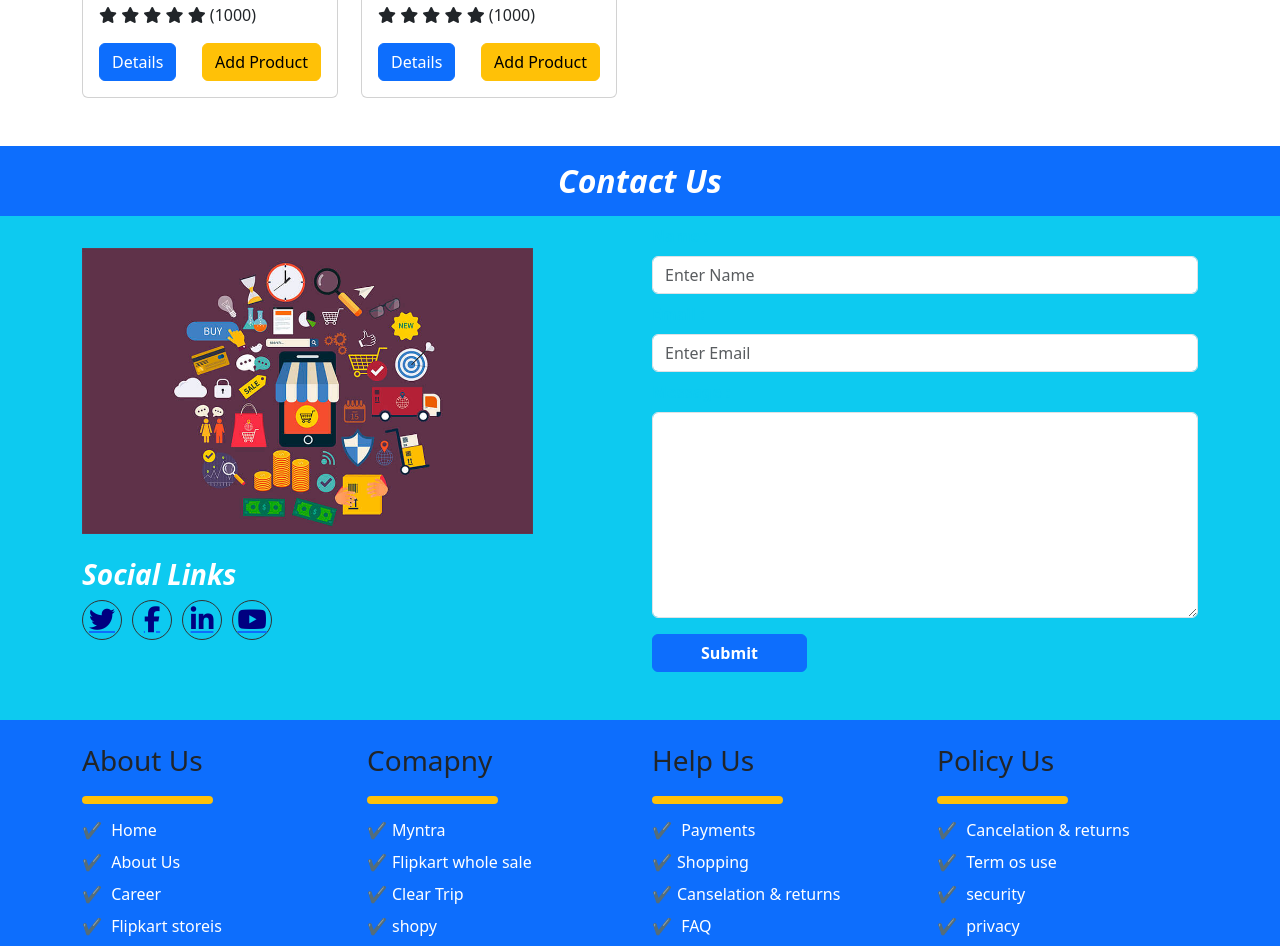
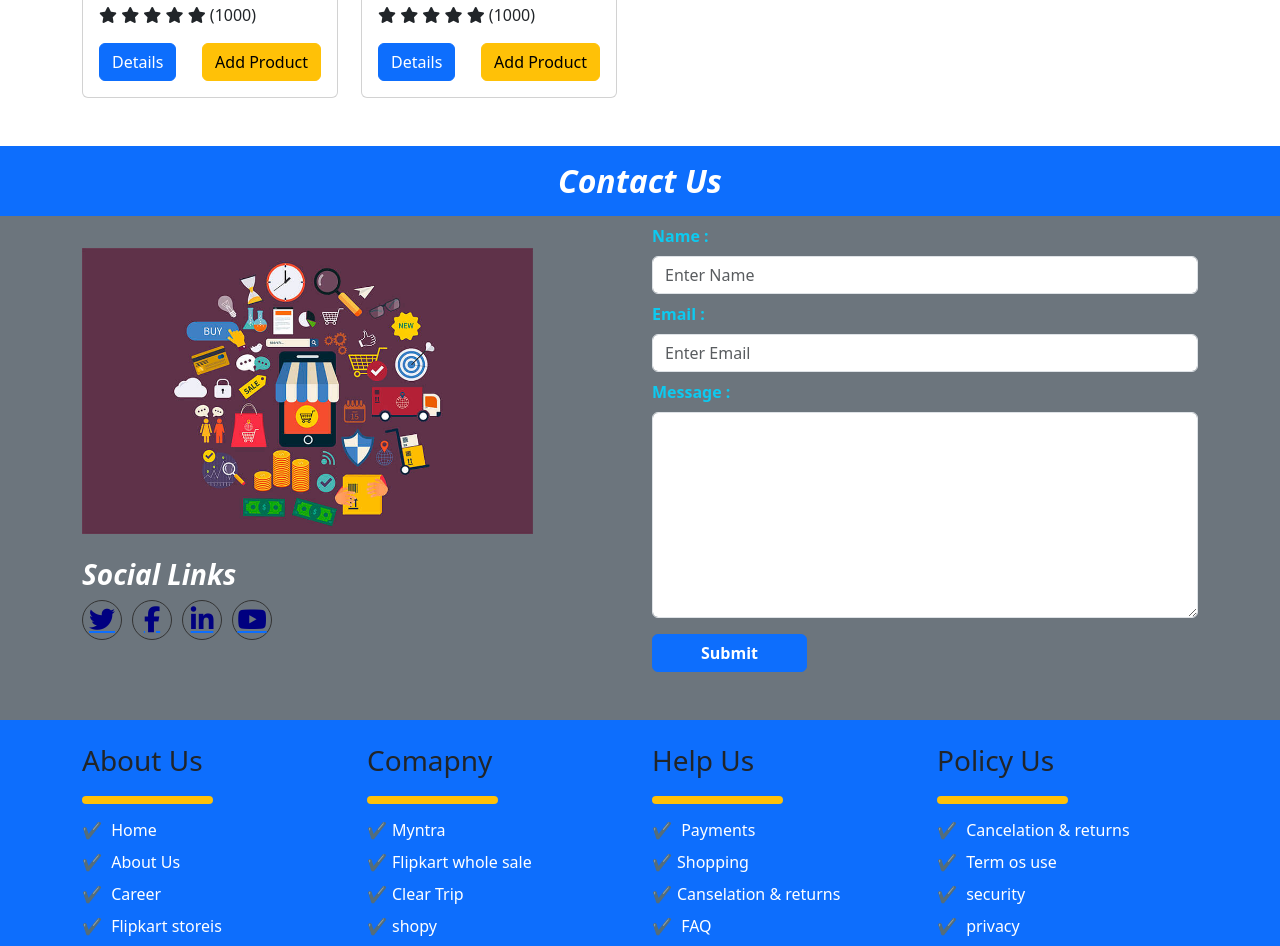
Before and after one commit to sarathveera44/sarathveera44.github.io, a plain HTML site: page MiniXflipkart/index.html in a window 1280 px wide. Shown: the part 3170-4116 px from the top of the page. Drawn offline with nearby package versions, Linux system fonts and the light colour scheme.

Commit message:
Update index.html

```diff
--- a/MiniXflipkart/index.html
+++ b/MiniXflipkart/index.html
@@ -570,7 +570,7 @@
   <!--End women section-->
 
   <!--Contact Section-->
-  <section class="bg-info pb-5">
+  <section class="bg-secondary pb-5">
     <h2 class="text-white text-center fst-italic fw-bold bg-primary p-3">Contact Us</h2>
     <div class="container">
       <div class="row">
```
